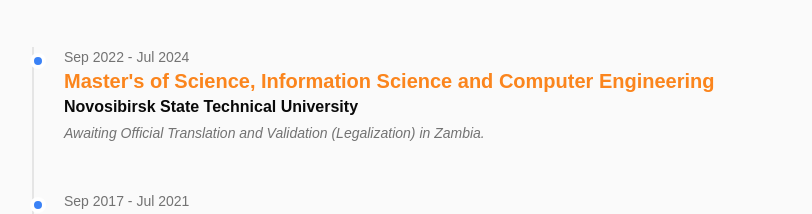
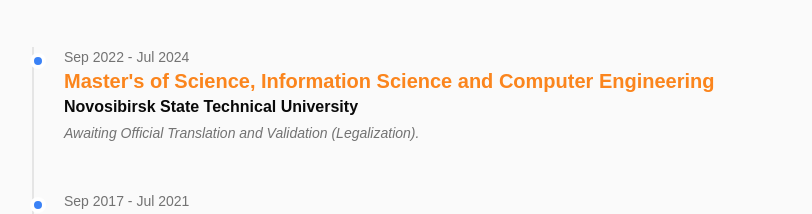
Before and after one commit to MS0C54073/muzoprof, a Next.js app: page / in a window 1280 px wide. Shown: the part 5580-5794 px from the top of the page, without its empty margins (224-1036 px from the left). Built offline with nearby package versions, Linux system fonts and the light colour scheme; what @genkit-ai/googleai, genkit would draw is missing.

Commit message:
change from this Awaiting Official Translation and Validation (Legalizat

```diff
--- a/src/app/page.tsx
+++ b/src/app/page.tsx
@@ -303,7 +303,7 @@
         degree: "Master's of Science, Information Science and Computer Engineering",
         university: "Novosibirsk State Technical University",
         duration: "Sep 2022 - Jul 2024",
-        note: "Awaiting Official Translation and Validation (Legalization) in Zambia.",
+        note: "Awaiting Official Translation and Validation (Legalization).",
     },
     {
         degree: "Bachelor's of Science, Software and Administration of Information Systems",
```
